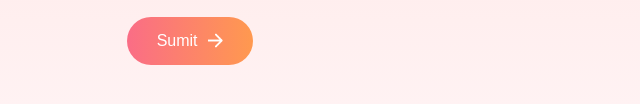
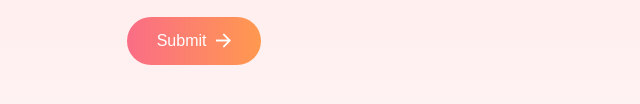
Before and after one commit to codeCrafter02/Feedback02, a plain HTML site: page index.html in a window 1280 px wide. Shown: the part 558-662 px from the top of the page, 0-640 px from the left. Drawn offline with Linux system fonts and the light colour scheme.

Commit message:
Update index.html

```diff
--- a/index.html
+++ b/index.html
@@ -16,7 +16,7 @@
       <input type="text" name="name" placeholder="Name" class="contact-inputs" required>
       <input type="email" name="email" placeholder="Email" class="contact-inputs" required>
       <textarea name="feedback" placeholder="Type Your Feedback" class="contact-inputs" required></textarea>
-      <button type="submit">Sumit <img src="arrow_icon.png" alt=""></button>
+      <button type="submit">Submit <img src="arrow_icon.png" alt=""></button>
     </form>
     <div class="contact-right">
         <img src="right_img.png" alt="">
```
